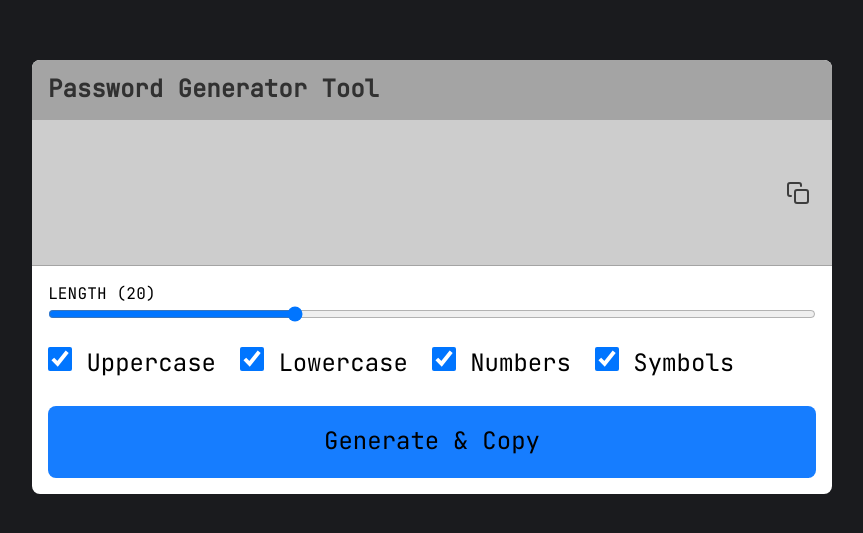
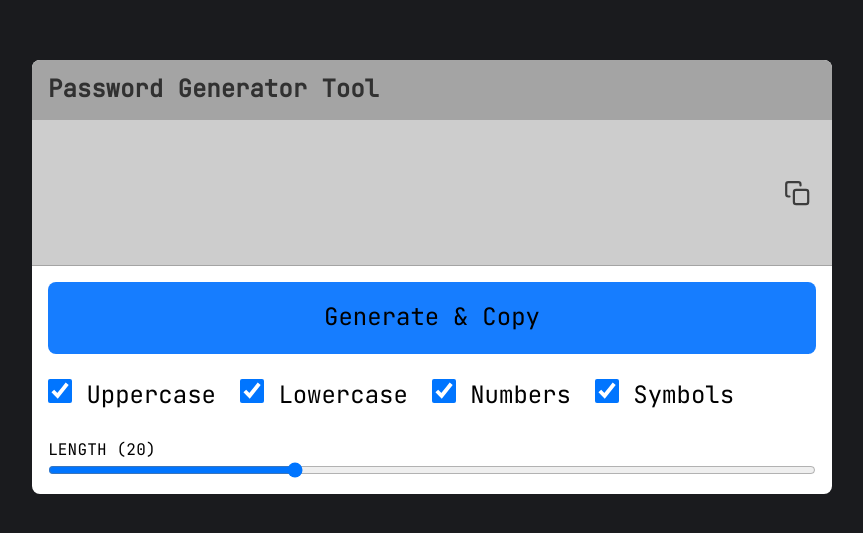
Before and after one commit to ggardin/pwgen, a SvelteKit app: page / in a window 1280 px wide. Shown: the part 123-656 px from the top of the page, without its empty margins (208-1071 px from the left). Built offline with nearby package versions, Linux system fonts and the light colour scheme.

Commit message:
Rethink main layout

```diff
--- a/src/routes/+page.svelte
+++ b/src/routes/+page.svelte
@@ -111,6 +111,7 @@
 				on:click={passwordGenerator.copyToClipboard}
 				on:keypress={passwordGenerator.copyToClipboard}
 				aria-label="Copy password"
+				tabindex="0"
 				>
 				<svg xmlns="http://www.w3.org/2000/svg" viewBox="0 0 24 24"><rect width="13" height="13" x="9" y="9" rx="2" ry="2"/><path d="M5 15H4a2 2 0 0 1-2-2V4a2 2 0 0 1 2-2h9a2 2 0 0 1 2 2v1"/></svg>
 				</button>
@@ -118,6 +119,24 @@
 		</div>
 	</section>
 	<section class="settings">
+		<Button
+			on:click={() =>
+				passwordGenerator.generatePassword(
+					getRandomUpper,
+					getRandomLower,
+					getRandomNumber,
+					getRandomSymbol
+				)}
+			on:click={passwordGenerator.copyToClipboard}
+		/>
+		<div class="filter">
+			{#each boxes as box, i (box.id)}
+			<CheckBox
+			{...box}
+			on:checked={() => passwordGenerator.CheckBox(box.id)}
+			/>
+			{/each}
+		</div>
 		<div class="length">
 			<span>Length ({passwordLength})</span>
 			<input
@@ -132,26 +151,10 @@
 						getRandomNumber,
 						getRandomSymbol
 					)}
+			aria-label="Password length"
+			tabindex="0"
 			/>
 		</div>
-		<div class="filter">
-			{#each boxes as box, i (box.id)}
-			<CheckBox
-			{...box}
-			on:checked={() => passwordGenerator.CheckBox(box.id)}
-				/>
-			{/each}
-		</div>
-		<Button
-			on:click={() =>
-				passwordGenerator.generatePassword(
-					getRandomUpper,
-					getRandomLower,
-					getRandomNumber,
-					getRandomSymbol
-				)}
-			aria-label="Password length"
-		/>
 	</section>
 	<p class="toast" class:active={copied}>
 		Your {passwordStrength} password has been copied.
@@ -171,6 +174,7 @@
 		color: var(--muted);
 		background-color: var(--bg);
 		border-bottom: 1px solid var(--shade);
+		transition: var(--default-transition);
 	}
 	.masthead.weak {
 		--bg: #bc4749;
@@ -203,18 +207,19 @@
 		z-index: 5;
 		height: 100%;
 		width: 8em;
+		display: flex;
+		align-items: center;
+		flex-direction: row-reverse;
+		padding-right: var(--padding);
 		background: linear-gradient(270deg, var(--bg) 20%, rgba(255,255,255,0) 100%);
 	}
 	.masthead button {
-		position: absolute;
-		right: var(--padding);
-		height: 100%;
 		border: none;
 		background: transparent;
 	}
 	.masthead button > svg {
-		width: 1em;
-		height: 1em;
+		width: 1.1em;
+		height: 1.1em;
 		fill: none;
 		stroke: var(--muted);
 		stroke-linecap: round;
@@ -226,7 +231,9 @@
 		display: flex;
 		flex-direction: column;
 	}
-
+	.length input {
+		cursor: ew-resize;
+	}
 	.length span {
 		text-transform: uppercase;
 		letter-spacing: 0.2px;
@@ -240,7 +247,6 @@
 	}
 
 	.toast {
-		opacity: 0;
 		position: absolute;
 		left: var(--padding);
 		right: var(--padding);
@@ -250,14 +256,19 @@
 		line-height: 2em;
 		background-color: aliceblue;
 		color: black;
+		width: fit-content;
 		max-width: var(--container-w);
 		margin: 0 auto;
+		padding: 0 1em;
 		text-align: center;
-		line-height: 1.1;
+		opacity: 0;
+		transform: scale(0) translateY(-3em);
+		transition: var(--default-transition);
 	}
 
 	.toast.active {
 		opacity: 1;
+		transform: scale(1) translateY(0);
 		top: var(--padding);
 	}
 
```
